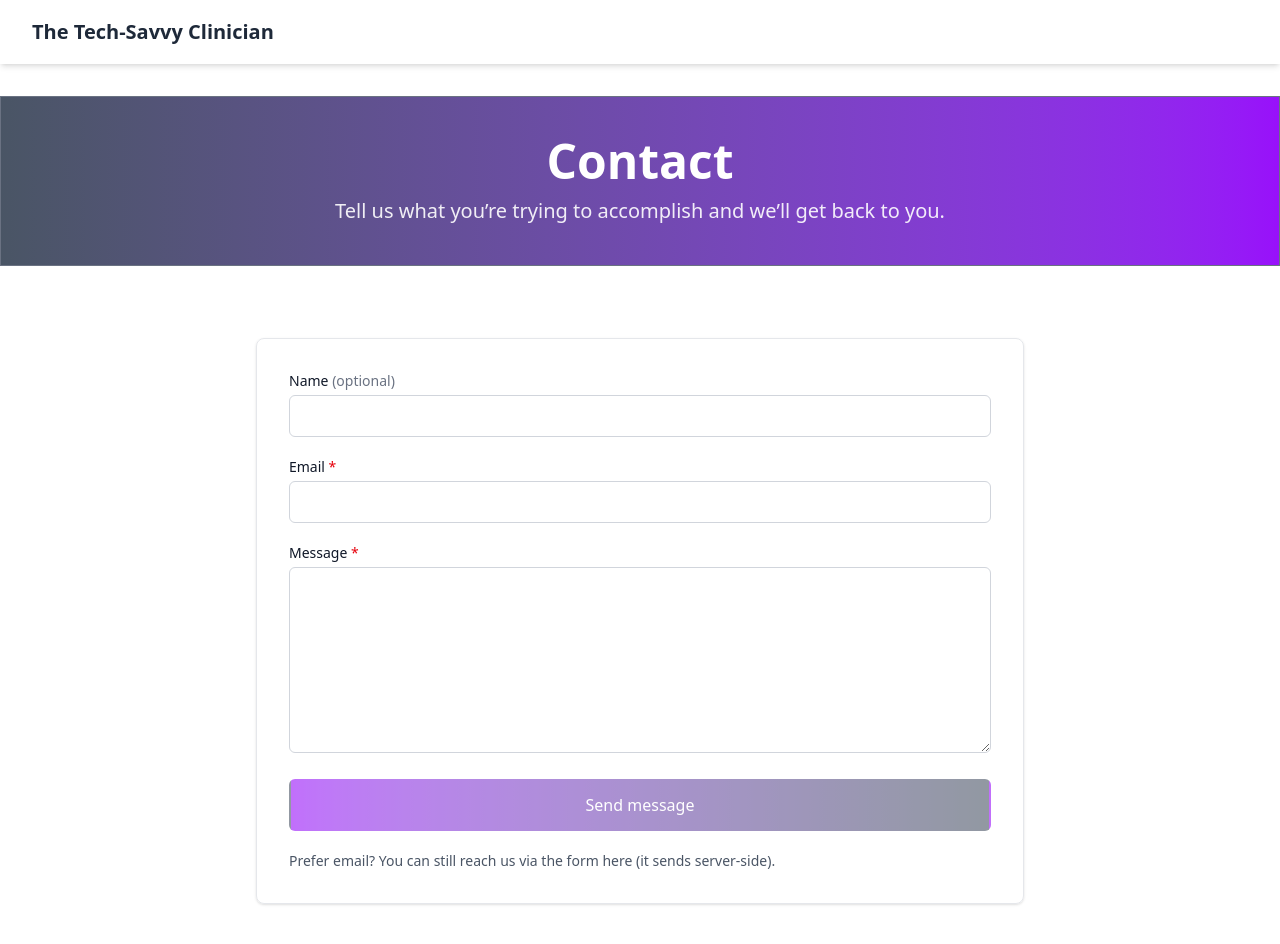
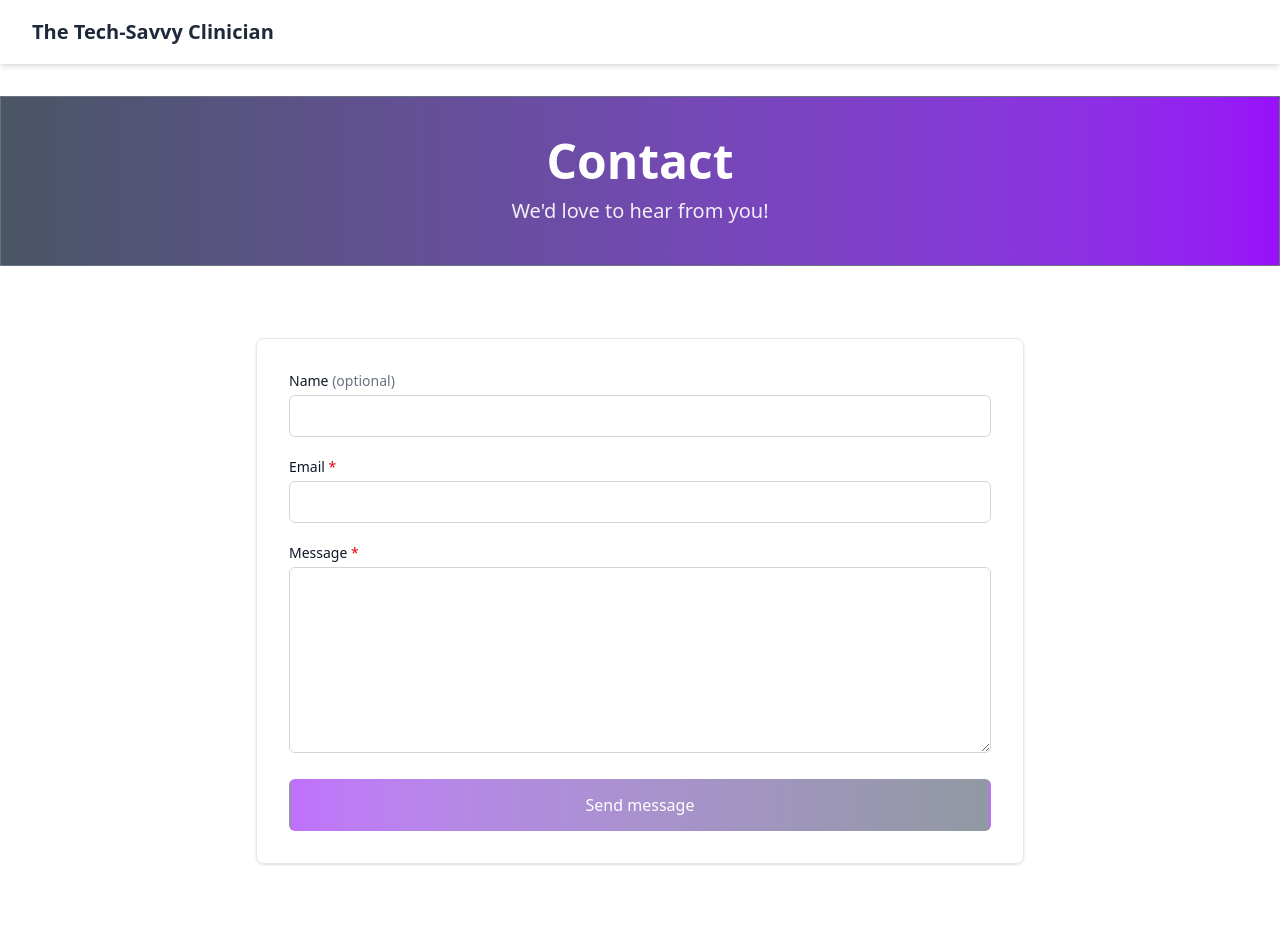
Before and after one commit to jhutchison/tech-savvy_clinician_site, a Next.js app: page /contact in a window 1280 px wide. After the commit the page ends 904 px from the top, so only its background shows below. Built offline with nearby package versions, Linux system fonts and the light colour scheme.

Commit message:
update text on contact page

```diff
--- a/src/app/api/contact/route.ts
+++ b/src/app/api/contact/route.ts
@@ -114,7 +114,7 @@ ${message}
   if (!resendRes.ok) {
     const errText = await resendRes.text().catch(() => "");
     return NextResponse.json(
-      { ok: false, error: errText, details: errText || undefined },
+      { ok: false, error: "Email send failed.", details: errText || undefined },
       { status: 502 },
     );
   }
--- a/src/app/contact/page.tsx
+++ b/src/app/contact/page.tsx
@@ -82,7 +82,7 @@ export default function ContactPage() {
           <div className="max-w-3xl mx-auto text-center">
             <h1 className="text-4xl md:text-5xl font-bold mb-3">Contact</h1>
             <p className="text-lg md:text-xl text-white/90">
-              Tell us what you’re trying to accomplish and we’ll get back to you.
+              We'd love to hear from you!
             </p>
           </div>
         </section>
@@ -193,10 +193,6 @@ export default function ContactPage() {
                   >
                     {isSending ? "Sending…" : "Send message"}
                   </button>
-
-                  <p className="text-sm text-gray-600">
-                    Prefer email? You can still reach us via the form here (it sends server-side).
-                  </p>
                 </form>
               )}
             </div>
```
